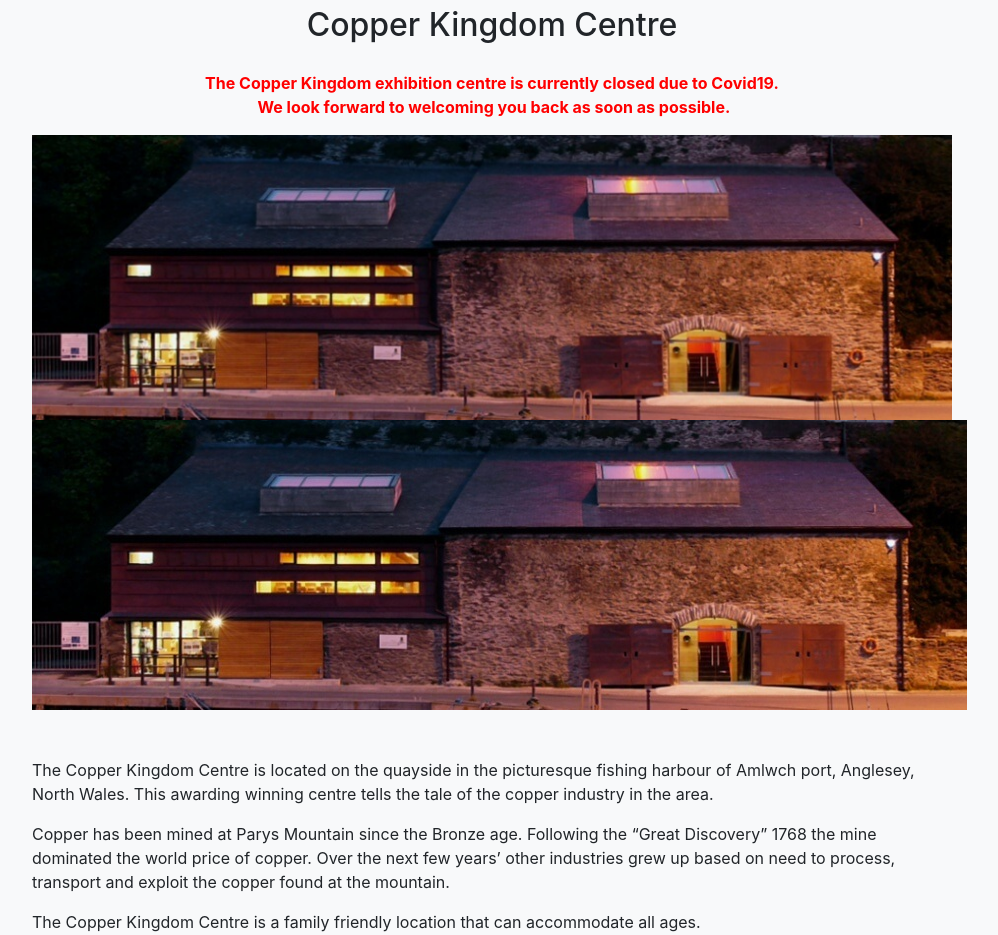
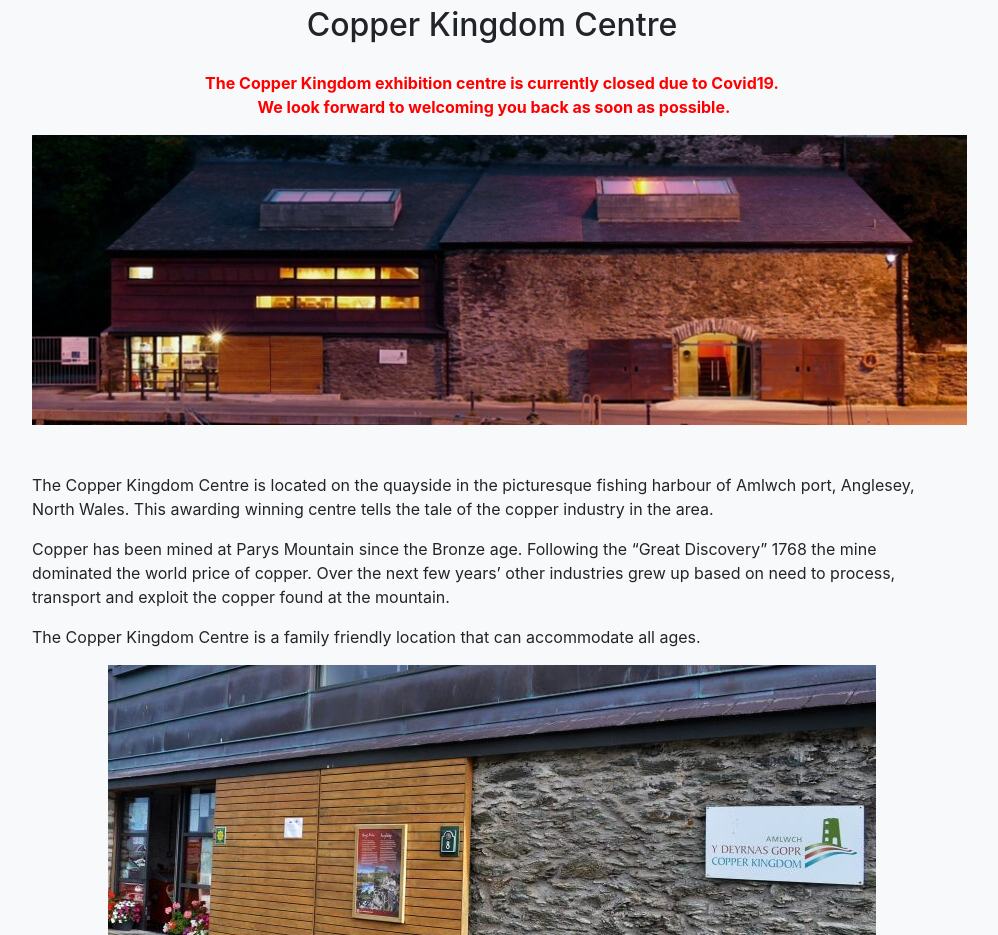
Before and after one commit to ynysmon/CKWeb, a website with bundled scripts: page index.html in a window 1280 px wide. Shown: the part 1900-2835 px from the top of the page, without its empty margins (148-1146 px from the left). Built offline with nearby package versions, Linux system fonts and the light colour scheme.

Commit message:
Update index.html

```diff
--- a/index.html
+++ b/index.html
@@ -119,9 +119,8 @@
 <p><strong><span style="color: #ff0000;">The Copper Kingdom exhibition centre is currently closed due to Covid19.</span></strong><br /><strong><span style="color: #ff0000;">&nbsp;We look forward to welcoming you back as soon as possible.</span></strong></p>
 </div>
 
-            <img class="img-fluid" src="img/centre.jpg" alt="Copper Kingdom Centre">
 
-       <p style="text-align: center;"><img src="/img/Centre.jpg" alt="The Copper Kingdom Centre" /></p>
+       <p style="text-align: center;"><img src="img/Centre.jpg" alt="The Copper Kingdom Centre" /></p>
 
 
           <p class="lead mb-5"><p><p style="text-align: left;">The Copper Kingdom Centre is located on the quayside in the picturesque fishing harbour of Amlwch port, Anglesey, North Wales. This awarding winning centre tells the tale of the copper industry in the area.</p>
```
